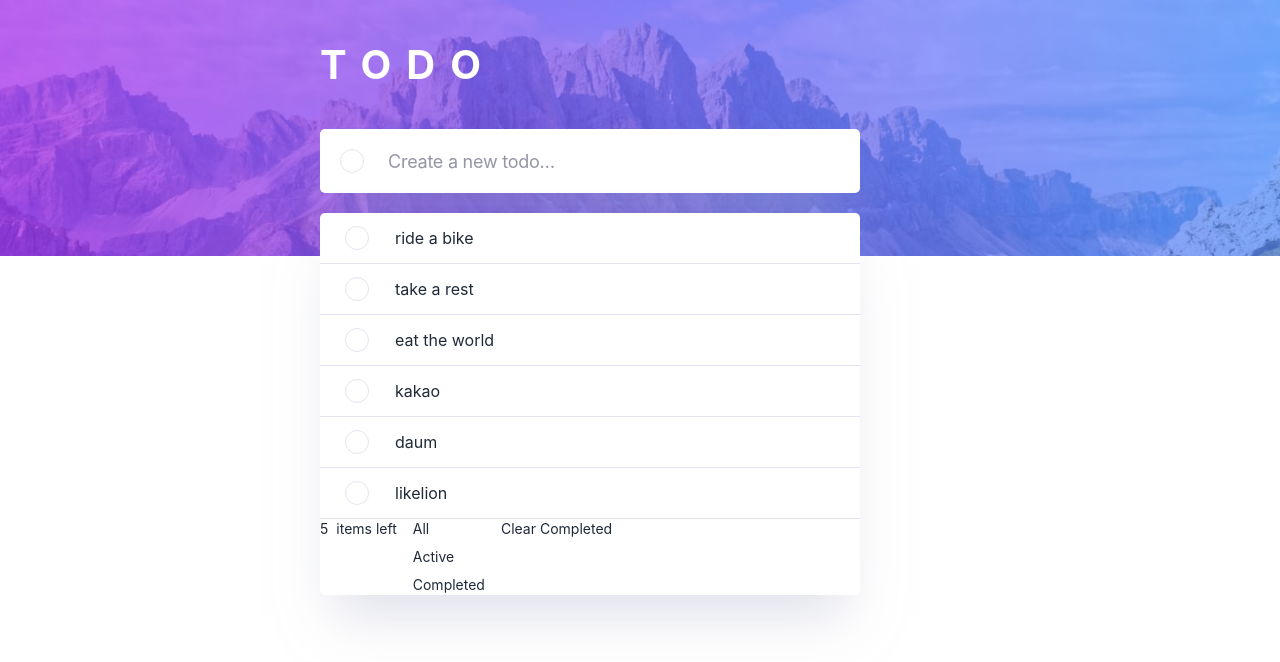
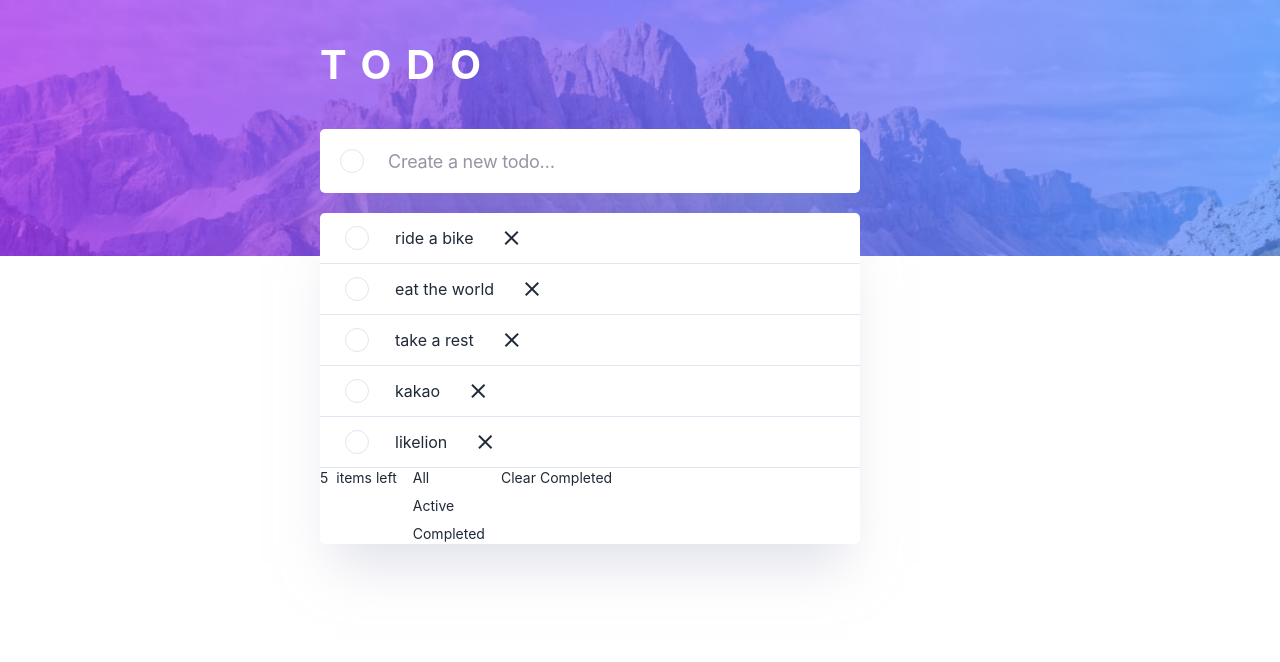
Before and after one commit to cnu-likelion-frontend/todo_daisy, a React (Create React App) app: page / in a window 1280 px wide. Shown: the top 662 px of the page. Built offline with nearby package versions, Linux system fonts and the light colour scheme; the HTML template or start-up script is replaced by a standard one.

Commit message:
delete items

```diff
--- a/public/index.html
+++ b/public/index.html
@@ -24,6 +24,7 @@
       work correctly both with client-side routing and a non-root public URL.
       Learn how to configure a non-root public URL by running `npm run build`.
     -->
+    <link href="https://fonts.googleapis.com/icon?family=Material+Icons" rel="stylesheet" />
     <title>React App</title>
   </head>
   <body>
--- a/src/App.js
+++ b/src/App.js
@@ -4,29 +4,51 @@ import Responsive from './MediaQuery';
 
 const { Desktop, Mobile } = Responsive;
 
+const newID = function () {
+  return Math.random().toString(36).substr(2, 16);
+}
+
 const dummys = [
-  'ride a bike',
-  'take a rest',
-  'eat the world',
-  'kakao',
-  'daum',
-  'likelion'
+  {
+    id: newID(),
+    text:'ride a bike'
+  },
+  {
+    id: newID(),
+    text:'eat the world'
+  },
+  {
+    id: newID(),
+    text:'take a rest'
+  },
+  {
+    id: newID(),
+    text:'kakao'
+  },
+  {
+    id: newID(),
+    text:'likelion'
+  },
 ]
 
 function App() {
   const [lists, setLists] = useState(dummys);
   const inputRef = useRef();
 
-  //filtered list required
-
   const handleSubmit = (e) => {
     e.preventDefault();
     const newTodo = inputRef.current.value;
 
     //setLists update
-    setLists([...lists, newTodo])
+    setLists([...lists, { id: newID(), text: newTodo }])
 
     inputRef.current.value = "";
+  }
+
+
+  const deleteItem = (id) => {
+    const filteredItems = lists.filter(item => item.id !== id);
+    setLists(filteredItems);
   }
 
   return (
@@ -48,15 +70,18 @@ function App() {
               </div>
               <ul className="todo-list">
                 {lists.map((item, index) => (
-                  <li key={index} className="todo-item">
+                  <li key={item.id} className="todo-item">
                     <input className="todo-check" type="checkbox" id={`check${index + 1}`} value=""></input>
                     <label htmlFor={`check${index + 1}`} className="checkbox-label"></label>
-                    {item}
+                    {item.text}
+                    <span onClick={() => deleteItem(item.id)} className="material-icons">
+                      close
+                    </span>
                   </li>
                 ))}
                 <li className='footer'>
                   <div className='count'>
-                      <p className='count-item'>5</p><p>items left</p>
+                    <p className='count-item'>{lists.length}</p><p>items left</p>
                   </div>
                   <div className='buttons'>
                     <button>All</button>
@@ -89,15 +114,15 @@ function App() {
             </div>
             <ul className="todo-list">
               {lists.map((item, index) => (
-                  <li key={index} className="todo-item">
+                <li key={item.id} className="todo-item">
                   <input className="todo-check" type="checkbox" id={`check${index + 1}`} value=""></input>
                   <label htmlFor={`check${index + 1}`} className="checkbox-label"></label>
-                    {item}
+                  {item.text}
                 </li>
               ))}
               <li className='footer'>
                 <div className='count'>
-                      <p className='count-item'>5</p><p>items left</p>
+                  <p className='count-item'>{lists.length}</p><p>items left</p>
                 </div>
                 <div className='buttons'>
                   <button>All</button>
```
Lines whose indentation alone changed are shown as unchanged.
